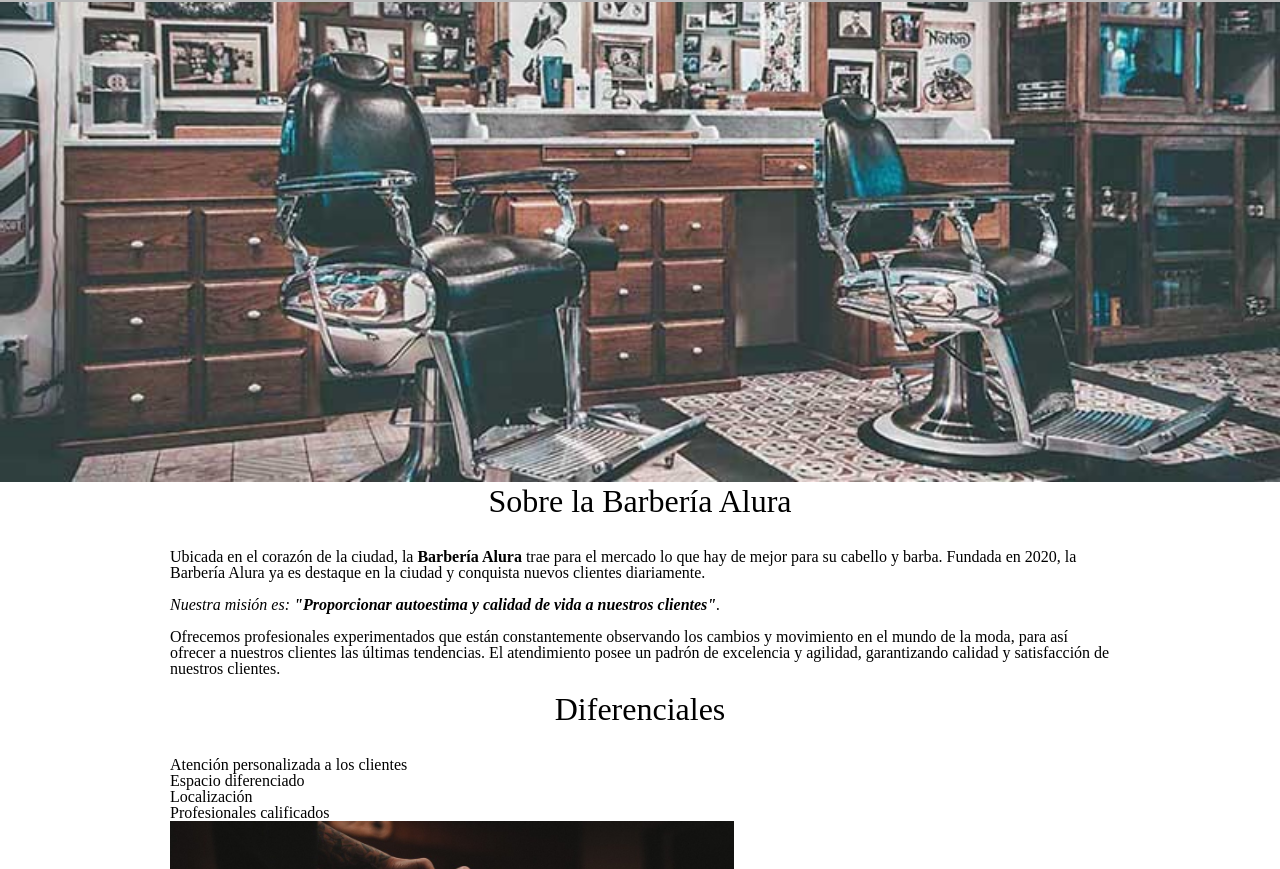
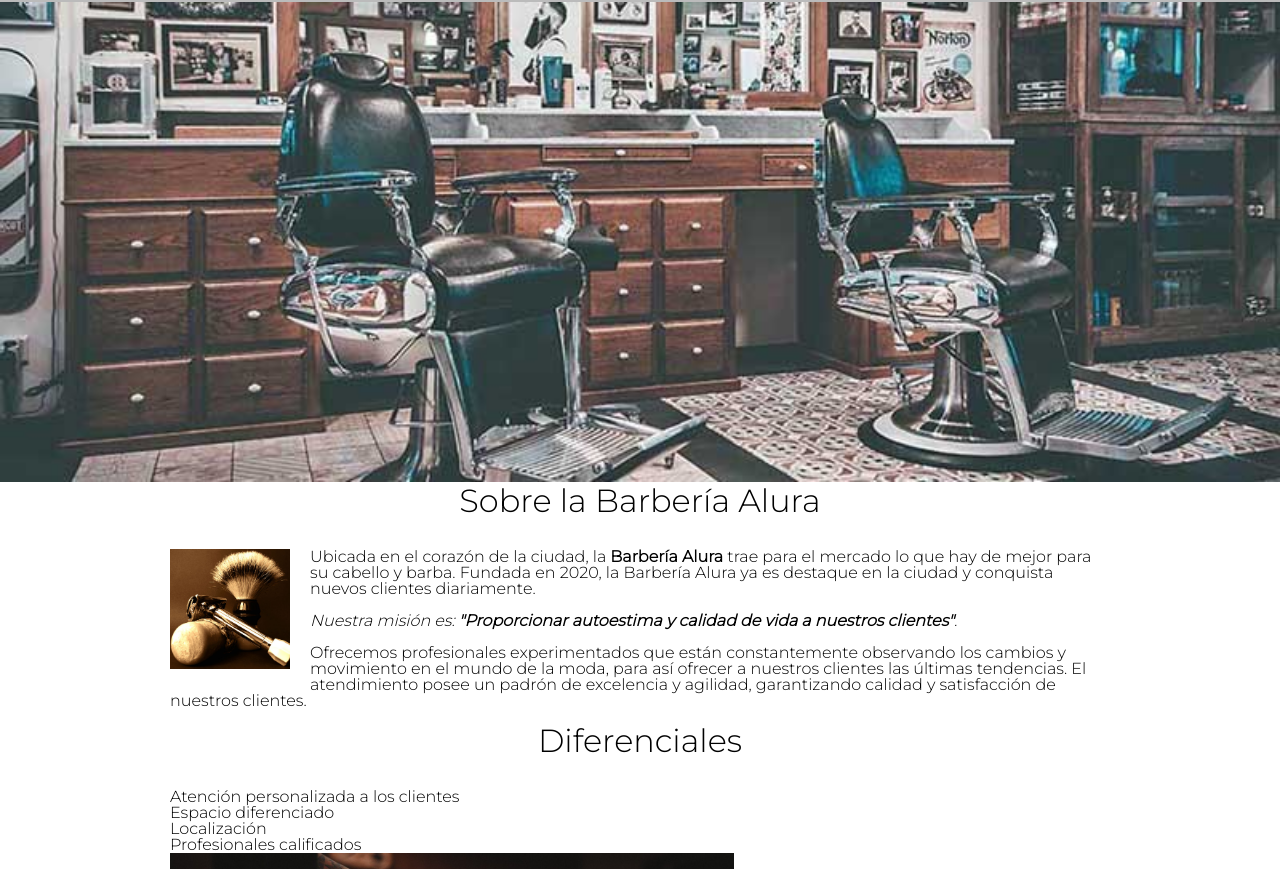
Before and after one commit to Mahatmasalgado/1769-HTML5-y-CSS3-parte4-master, a plain HTML site: page index.html in a window 1280 px wide. Shown: the part 291-1160 px from the top of the page. Drawn offline with Linux system fonts and the light colour scheme.

Commit message:
Agregué el float, mmodifiqué la fuente

```diff
--- a/index.html
+++ b/index.html
@@ -8,6 +8,10 @@
         <title>Barbería Alura</title>
         <link rel="stylesheet" href="reset.css">
         <link rel="stylesheet" href="style.css">
+
+        <link rel="preconnect" href="https://fonts.googleapis.com">
+        <link rel="preconnect" href="https://fonts.gstatic.com" crossorigin>
+        <link href="https://fonts.googleapis.com/css2?family=Montserrat:wght@300&display=swap" rel="stylesheet">
 
     </head>
 
@@ -30,6 +34,10 @@
         <main>
             <section class="principal">
                 <h2 class="titulo-principal">Sobre la Barbería Alura</h2>
+
+                <img class="utensilios" src="imagenes/utensilios.jpg" alt="utensilios de un barbero">
+
+
                 <p>Ubicada en el corazón de la ciudad, la <strong>Barbería Alura</strong> trae para el mercado lo que hay de mejor para su cabello y barba. Fundada en 2020, la Barbería Alura ya es destaque en la ciudad y conquista nuevos clientes diariamente.</p>
                 <p id="mision"><em>Nuestra misión es: <strong>"Proporcionar autoestima y calidad de vida a nuestros clientes"</strong>.</em></p>
                 <p>Ofrecemos profesionales experimentados que están constantemente observando los cambios y movimiento en el mundo de la moda, para así ofrecer a nuestros clientes las últimas tendencias. El atendimiento posee un padrón de excelencia y agilidad, garantizando calidad y satisfacción de nuestros clientes.</p>
--- a/style.css
+++ b/style.css
@@ -1,3 +1,7 @@
+body{
+    font-family: 'Montserrat', sans-serif;
+}
+
 header {
     background-color: #BBBBBB;
     padding: 20px 0;
@@ -160,6 +164,7 @@ td,th{
     text-align: center;
     font-size: 2em;
     margin-bottom: 1em;
+    clear: left;
 }
 
 .principal p{
@@ -176,6 +181,12 @@ td,th{
 
 /* CSS para el diferencial */
 
+.utensilios{
+    width: 120px;
+    float: left;
+    margin: 0 20px 20px 0;
+}
+
 .imagenDiferenciales{
     width: 60%;
 }
```
Also changed, not shown: imagenes/utensilios.jpg (added).
